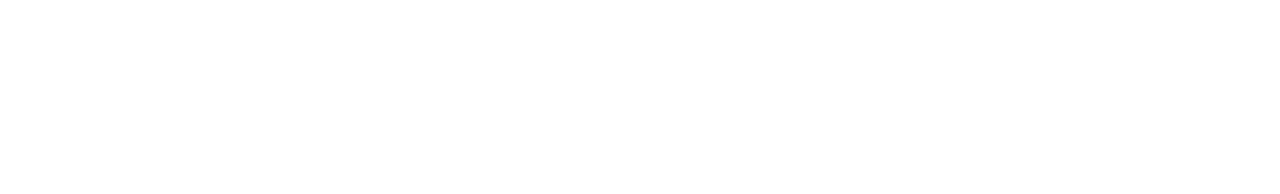
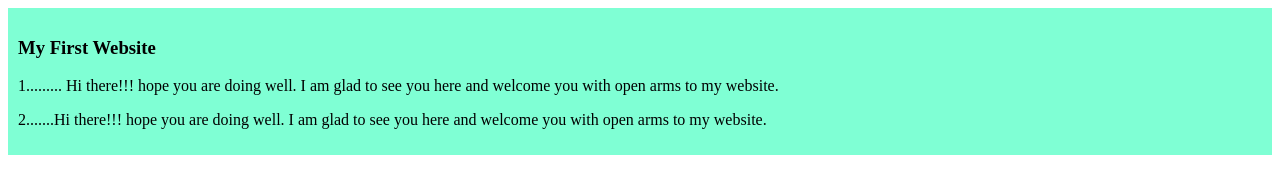
Before and after one commit to sadia641/my-first-website-repo, a plain HTML site: page index.html in a window 1280 px wide. Drawn offline with Linux system fonts and the light colour scheme.

Commit message:
adding 2 blog

```diff
--- /dev/null
+++ b/Styles/blog.css
@@ -0,0 +1,4 @@
+div{
+    background-color: aquamarine;
+    padding: 10px;
+}
--- a/index.html
+++ b/index.html
@@ -4,8 +4,20 @@
     <meta charset="UTF-8">
     <meta name="viewport" content="width=device-width, initial-scale=1.0">
     <title>first website </title>
+    <link rel="stylesheet" href="Styles/blog.css">
 </head>
 <body>
+    <div>
+        <h3> My First Website</h3>
+
+
+    <p>
+       1......... Hi there!!! hope you are doing well. I am glad to see you here and welcome you with open arms to my website.
+    </p>
+    <p>
+        2.......Hi there!!! hope you are doing well. I am glad to see you here and welcome you with open arms to my website.
+    </p>
+    </div>
 
 </body>
 </html>
```
